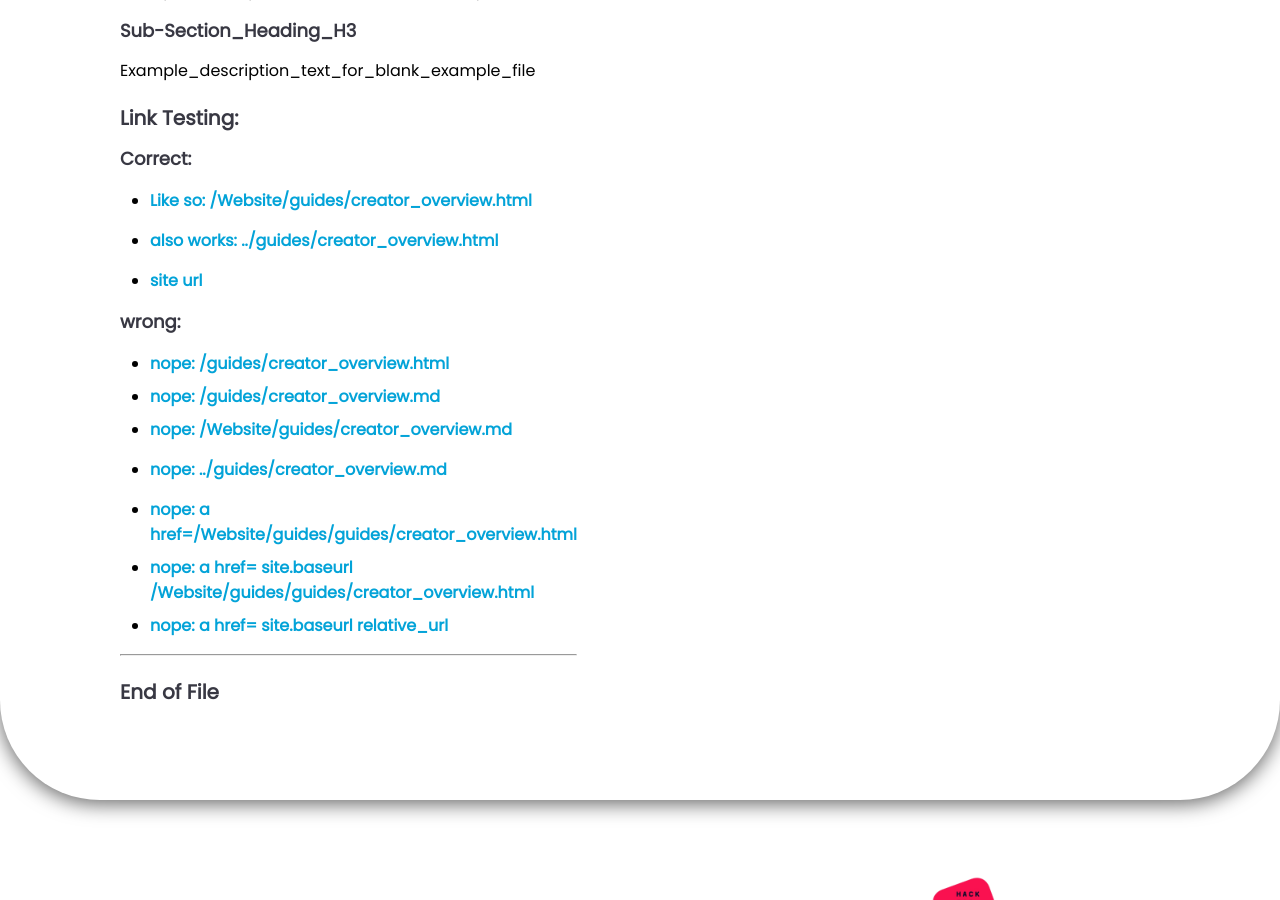
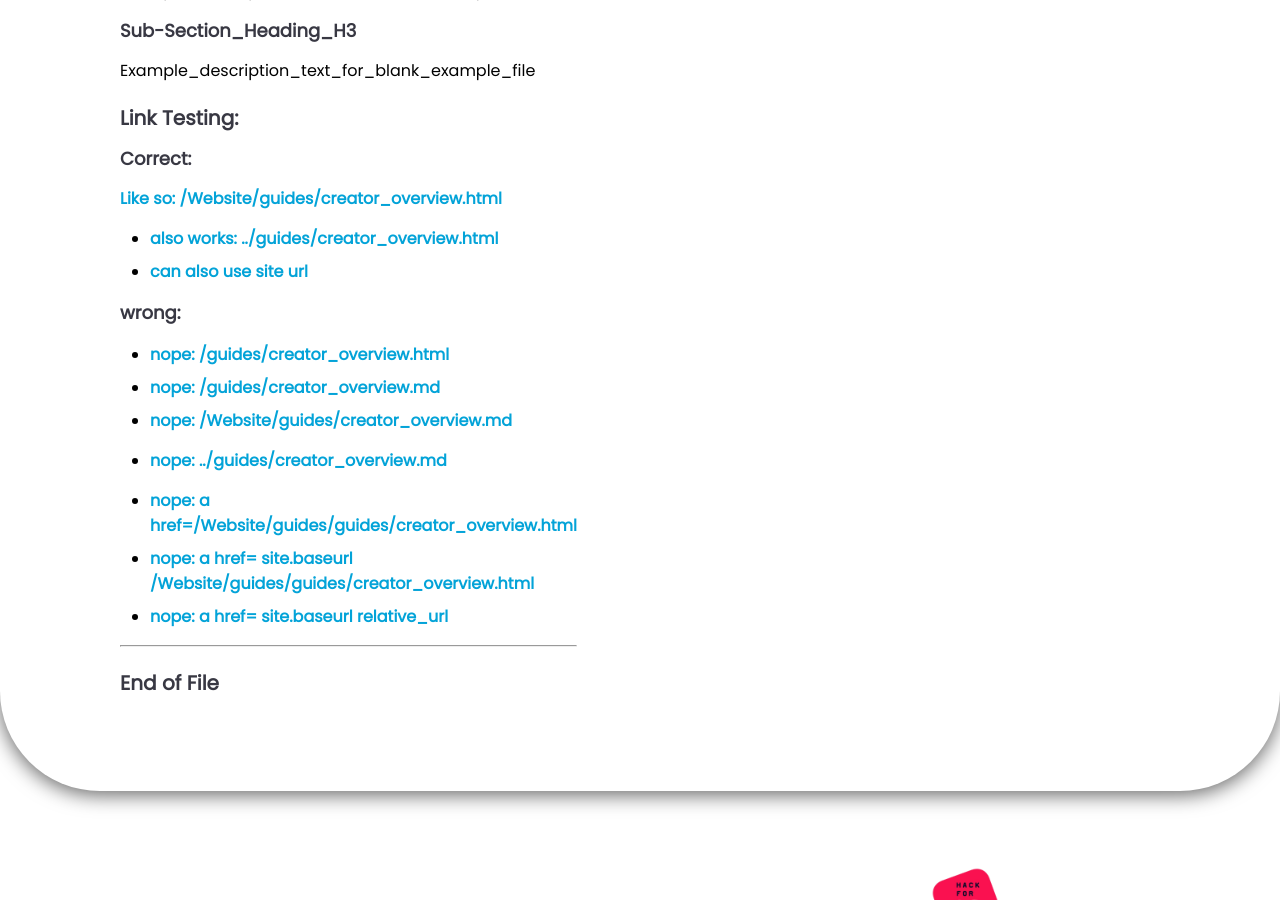
Before and after one commit to 100Automations/Website, a Jekyll site: the page built from _pages/blank_example.md, in a window 1280 px wide and 900 px high, scrolled down 846 px. Built offline with Jekyll 4.4.1, drawn with Linux system fonts in a browser that asks for light colours.

Commit message:
Update blank_example.md

```diff
--- a/_pages/blank_example.md
+++ b/_pages/blank_example.md
@@ -23,10 +23,10 @@ Example_description_text_for_blank_example_file
 
 ### Correct:
 
-- [Like so: /Website/guides/creator_overview.html](/Website/guides/creator_overview.html)
-- [also works: ../guides/creator_overview.html](../guides/creator_overview.md)
+**[Like so: /Website/guides/creator_overview.html](/Website/guides/creator_overview.html)**
 
-- [site url]({{ site.url }})
+- [also works: ../guides/creator_overview.html](../guides/creator_overview.html)
+- [can also use site url]({{ site.url }}guides/creator_overview.html)
 
 ### wrong:
 
```
